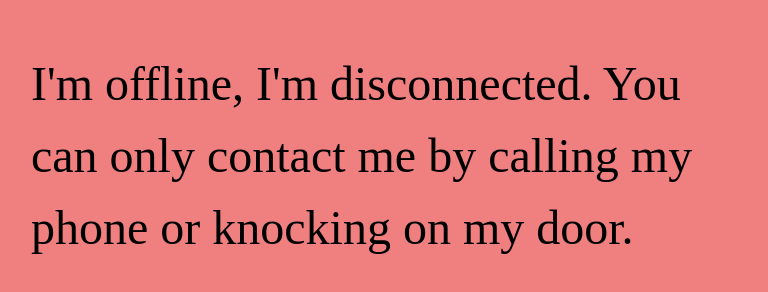
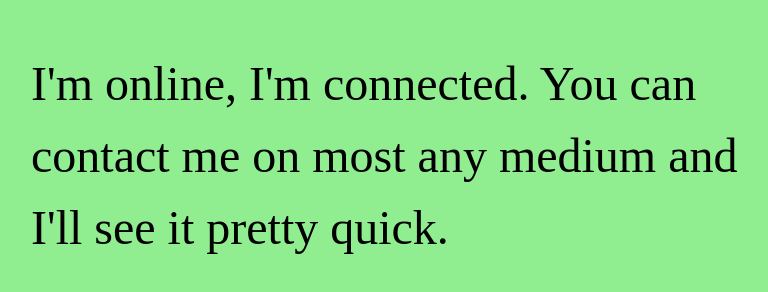
Before and after one commit to thwidge/my-status, a plain HTML site: page index.html in a window 1280 px wide. Shown: the whole page, without its empty margins (249-1017 px from the left). Drawn offline with Linux system fonts and the light colour scheme.

Commit message:
go online

```diff
--- a/index.html
+++ b/index.html
@@ -4,10 +4,10 @@
 <meta http-equiv="Content-Type" content="text/html; charset=utf-8">
 <meta http-equiv="Cache-Control" content="no-store">
 <meta name="viewport" content="width=device-width, initial-scale=1">
-<title>maren's offline</title>
+<title>maren's online</title>
 <style>
 html {
-  background-color: lightcoral;
+  background-color: lightgreen;
 }
 body {
   font-size: 3em;
@@ -20,6 +20,6 @@ body {
 </style>
 </head>
 <body>
-<p>I'm offline, I'm disconnected. You can only contact me by calling my phone or knocking on my door.</p>
+<p>I'm online, I'm connected. You can contact me on most any medium and I'll see it pretty quick.</p>
 </body>
 </html>
```
